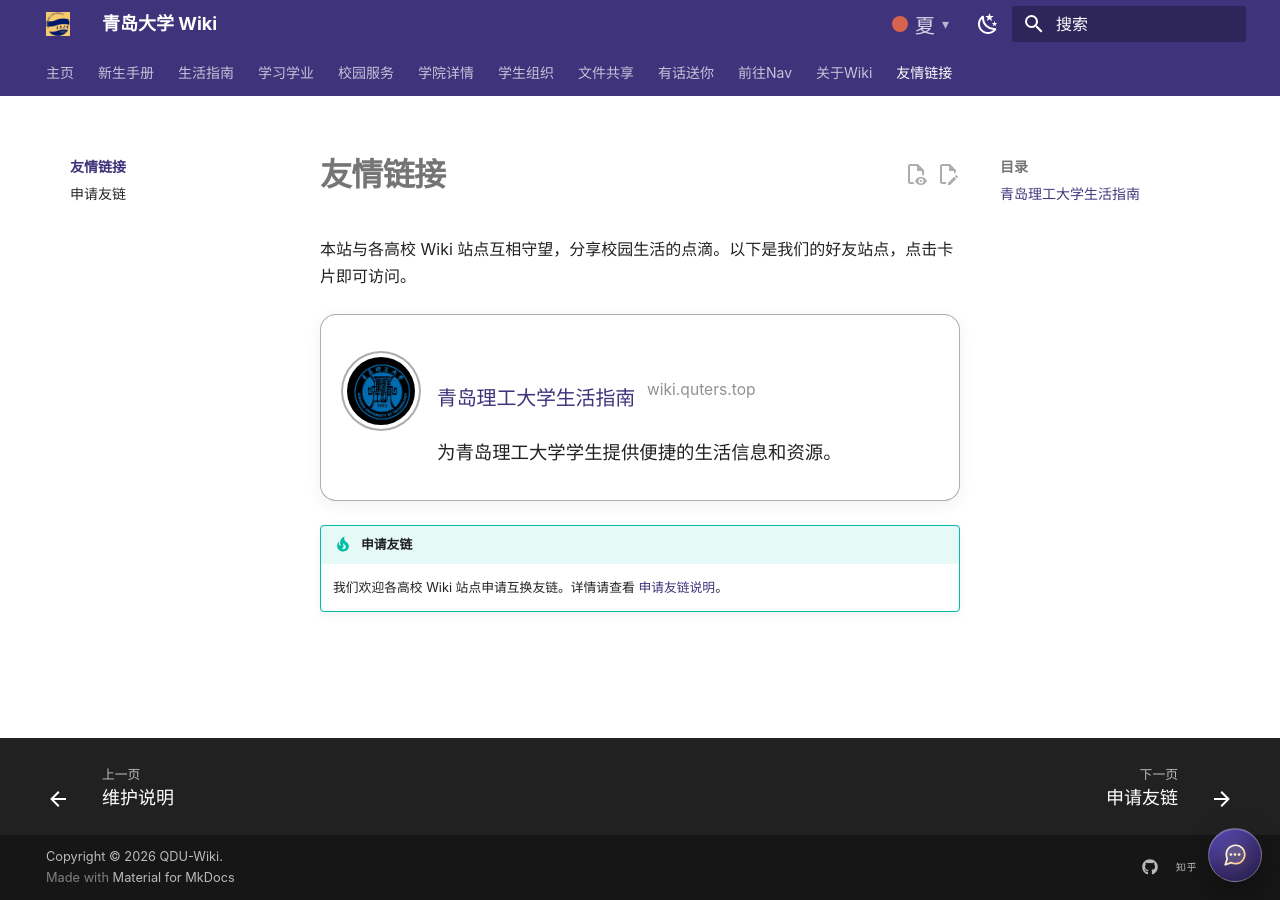
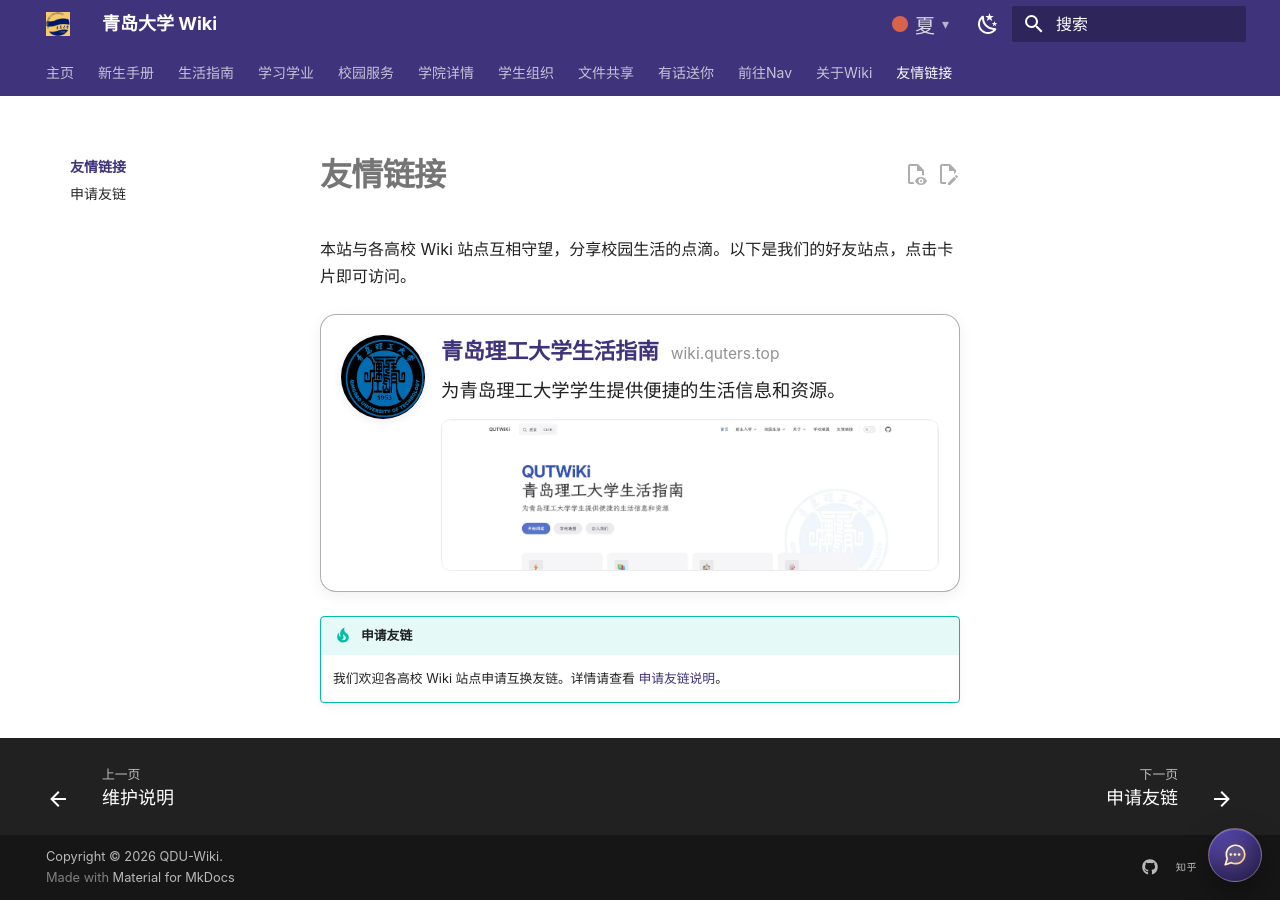
Before and after one commit to IceofTea/QDU-Wiki, an MkDocs documentation site: the page built from docs/friends/index.md, in a window 1280 px wide. Built offline with MkDocs 1.6.1 and Material for MkDocs 9.7.7, drawn with Linux system fonts in a browser that asks for light colours; comment, search, counter and statistics services are not loaded.

Commit message:
fix(friends): 头像去白边、手机端布局修复、截图常显、卡片改纯 HTML 结构

```diff
--- a/docs/friends/index.md
+++ b/docs/friends/index.md
@@ -2,21 +2,19 @@
 
 本站与各高校 Wiki 站点互相守望，分享校园生活的点滴。以下是我们的好友站点，点击卡片即可访问。
 
-<div class="friend-cards" markdown>
+<div class="friend-cards">
 
-<div class="friend-card" markdown>
+<div class="friend-card">
 
-<div class="friend-card__avatar" markdown>
-
-![青岛理工大学 logo](../pics/friends/friends-图1-青岛理工大学logo.png){ loading=lazy }
-
+<div class="friend-card__avatar">
+<img src="../pics/friends/friends-图1-青岛理工大学logo.png" alt="青岛理工大学 logo" loading="lazy">
 </div>
 
-<div class="friend-card__content" markdown>
+<div class="friend-card__content">
 
-<a href="https://wiki.quters.top" target="_blank" class="friend-card__link-overlay" markdown></a>
+<a href="https://wiki.quters.top" target="_blank" class="friend-card__link-overlay" aria-label="访问青岛理工大学生活指南"></a>
 
-<div class="friend-card__header" markdown>
+<div class="friend-card__header">
 
 <h3 class="friend-card__name">青岛理工大学生活指南</h3>
 
@@ -26,9 +24,9 @@
 
 <p class="friend-card__desc">为青岛理工大学学生提供便捷的生活信息和资源。</p>
 
-<div class="friend-card__screenshot" markdown>
+<div class="friend-card__screenshot">
 
-![青岛理工大学网站截图](../pics/friends/friends-图2-青岛理工大学网站截图.png){ loading=lazy }
+<img src="../pics/friends/friends-图2-青岛理工大学网站截图.png" alt="青岛理工大学网站首页截图" loading="lazy">
 
 </div>
 
--- a/docs/stylesheets/extra.css
+++ b/docs/stylesheets/extra.css
@@ -1716,24 +1716,29 @@
   text-decoration: none;
   color: inherit;
 }
-/* 左侧：圆形头像 */
+/* 左侧：圆形头像（圆形与底色由容器承担，logo 微放大裁掉原图白边） */
 .friend-card__avatar {
   flex-shrink: 0;
-  width: 80px;
-  height: 80px;
+  display: flex;
+  align-items: center;
+  justify-content: center;
+  width: 84px;
+  height: 84px;
+  border-radius: 50%;
+  overflow: hidden;
+  background: linear-gradient(145deg, #f2effa, #e6e0f5);
+  box-shadow: inset 0 0 0 1px rgba(63, 51, 123, 0.14), 0 2px 8px rgba(63, 51, 123, 0.10);
+  transition: box-shadow 0.25s, transform 0.25s;
 }
 .friend-card__avatar img {
   width: 100%;
   height: 100%;
-  border-radius: 50%;
-  object-fit: contain;
-  background: var(--md-default-bg-color--light);
-  padding: 4px;
-  border: 2px solid var(--md-default-fg-color--lighter);
-  transition: border-color 0.25s;
-}
-.friend-card:hover .friend-card__avatar img {
-  border-color: var(--md-primary-fg-color);
+  object-fit: cover;
+  transform: scale(1.14);
+}
+.friend-card:hover .friend-card__avatar {
+  box-shadow: inset 0 0 0 1px rgba(63, 51, 123, 0.35), 0 4px 14px rgba(63, 51, 123, 0.22);
+  transform: scale(1.04);
 }
 /* 右侧：消息气泡内容 */
 .friend-card__content {
@@ -1748,11 +1753,13 @@
 }
 .friend-card__header {
   display: flex;
-  align-items: center;
-  gap: 12px;
+  flex-wrap: wrap;
+  align-items: baseline;
+  gap: 4px 12px;
   margin-bottom: 8px;
 }
-.friend-card__name {
+/* 提升特异性以覆盖 Material 的 .md-typeset h3/p 默认外边距 */
+.md-typeset .friend-card__name {
   font-size: 1.1rem;
   font-weight: 600;
   color: var(--md-primary-fg-color);
@@ -1763,7 +1770,7 @@
   color: var(--md-default-fg-color--light);
   opacity: 0.8;
 }
-.friend-card__desc {
+.md-typeset .friend-card__desc {
   font-size: 0.92rem;
   line-height: 1.6;
   color: var(--md-default-fg-color);
@@ -1773,23 +1780,25 @@
   -webkit-box-orient: vertical;
   overflow: hidden;
 }
+/* 站点截图：常显预览条，顶部对齐展示网页首屏 */
 .friend-card__screenshot {
-  margin-top: 12px;
-  border-radius: 8px;
+  margin-top: 14px;
+  border-radius: 10px;
   overflow: hidden;
-  max-height: 0;
-  opacity: 0;
-  transition: max-height 0.35s ease, opacity 0.35s ease;
-}
-.friend-card:hover .friend-card__screenshot {
-  max-height: 200px;
-  opacity: 1;
+  border: 1px solid var(--md-default-fg-color--lightest, rgba(0, 0, 0, 0.08));
 }
 .friend-card__screenshot img {
   width: 100%;
-  height: 160px;
+  height: 150px;
   object-fit: cover;
+  object-position: top center;
   display: block;
+}
+/* 防御 MkDocs md_in_html 在结构内插入的幽灵 <p>，消除多余间距 */
+.friend-card__header p,
+.friend-card__screenshot p {
+  margin: 0;
+  line-height: 0;
 }
 /* 卡片左侧紫色装饰条 */
 .friend-card::before {
@@ -1813,35 +1822,58 @@
   background: rgba(255, 255, 255, 0.04);
   border-color: rgba(255, 255, 255, 0.1);
 }
-[data-md-color-scheme="slate"] .friend-card__avatar img {
-  background: rgba(255, 255, 255, 0.06);
-  border-color: rgba(255, 255, 255, 0.12);
+[data-md-color-scheme="slate"] .friend-card__avatar {
+  background: linear-gradient(145deg, #3a3160, #2c2450);
+  box-shadow: inset 0 0 0 1px rgba(255, 255, 255, 0.14), 0 2px 8px rgba(0, 0, 0, 0.3);
+}
+[data-md-color-scheme="slate"] .friend-card:hover .friend-card__avatar {
+  box-shadow: inset 0 0 0 1px rgba(255, 217, 160, 0.5), 0 4px 14px rgba(0, 0, 0, 0.4);
 }
 [data-md-color-scheme="slate"] .friend-card:hover {
   box-shadow: 0 8px 28px rgba(0, 0, 0, 0.35);
 }
-[data-md-color-scheme="slate"] .friend-card:hover .friend-card__avatar img {
-  border-color: rgba(255, 217, 160, 0.6);
+[data-md-color-scheme="slate"] .friend-card__screenshot {
+  border-color: rgba(255, 255, 255, 0.12);
 }
 
 /* 友链卡片小屏适配 */
 @media screen and (max-width: 720px) {
   .friend-card {
-    padding: 16px;
+    padding: 14px;
     gap: 12px;
+    border-radius: 14px;
   }
   .friend-card__avatar {
-    width: 60px;
-    height: 60px;
-  }
-  .friend-card__name {
+    width: 56px;
+    height: 56px;
+  }
+  /* 名称与域名上下排列，避免窄屏挤压错位 */
+  .friend-card__header {
+    flex-direction: column;
+    align-items: flex-start;
+    gap: 2px;
+    margin-bottom: 6px;
+  }
+  .md-typeset .friend-card__name {
     font-size: 1rem;
   }
-  .friend-card__desc {
+  .friend-card__link {
+    font-size: 0.72rem;
+  }
+  .md-typeset .friend-card__desc {
     font-size: 0.85rem;
-    -webkit-line-clamp: 2;
+    line-height: 1.55;
+    -webkit-line-clamp: unset;
+  }
+  .friend-card__screenshot {
+    /* 截图横跨卡片全宽并贴底，窄屏上更大气 */
+    margin: 12px -14px -14px;
+    border-radius: 0 0 13px 13px;
+    border-left: none;
+    border-right: none;
+    border-bottom: none;
   }
   .friend-card__screenshot img {
-    height: 120px;
-  }
-}
+    height: 118px;
+  }
+}
```
Also changed, not shown: prompt/AGENT-GUIDE.md (+11 -9 lines).
